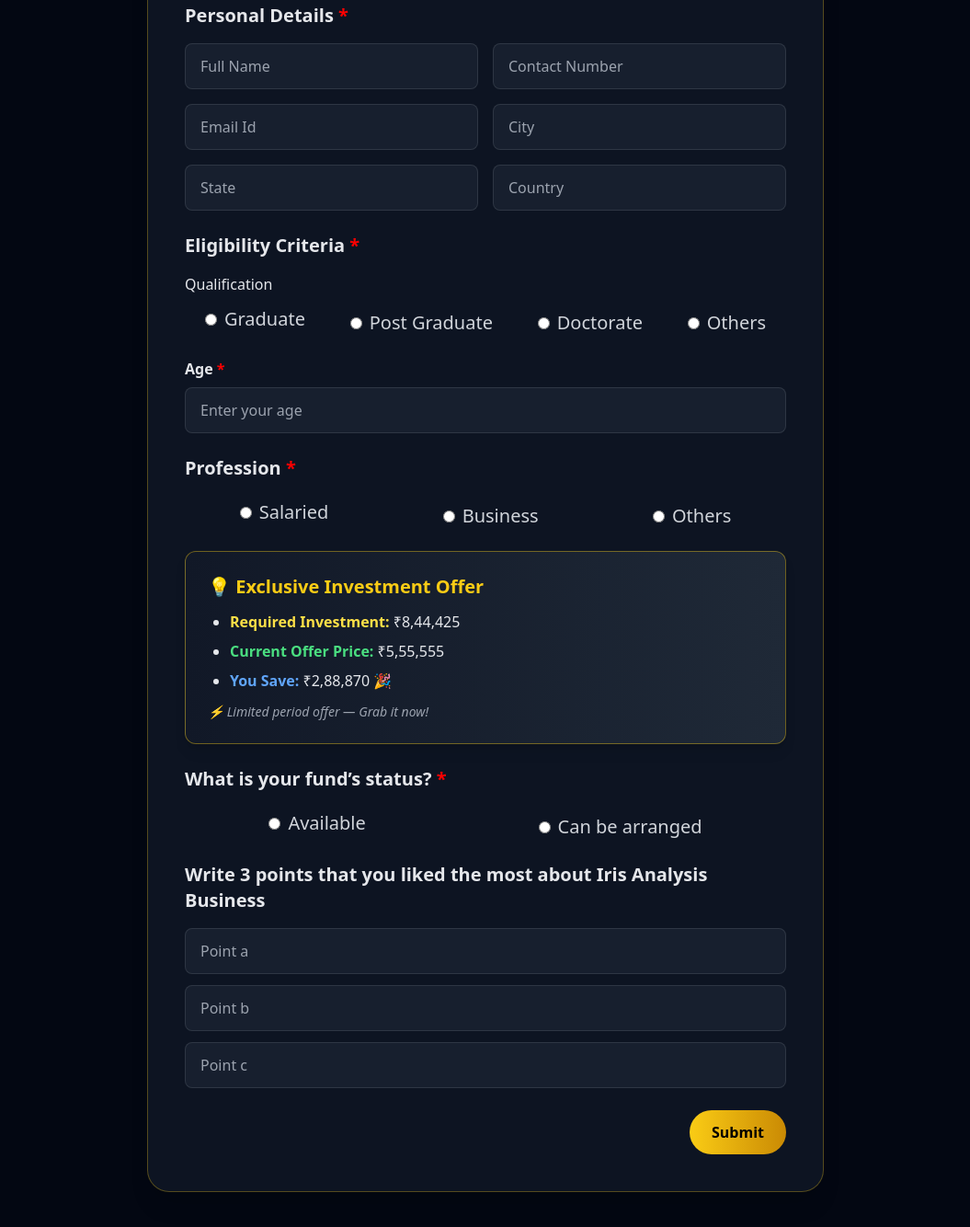
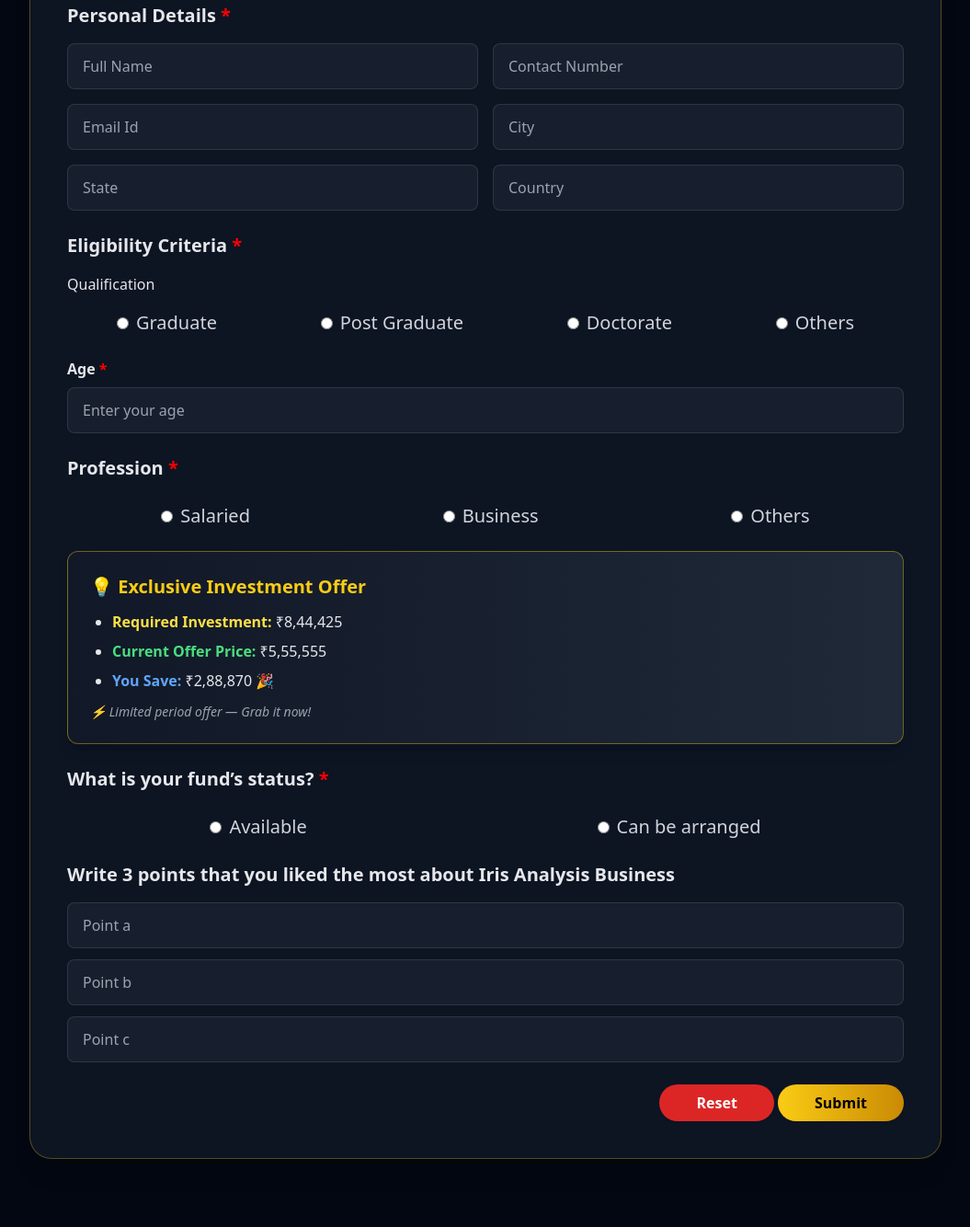
Before and after one commit to mdrabil/iris_analysis, a plain HTML site: page contact.html in a window 1280 px wide. Shown: the part 294-1628 px from the top of the page at 92% size, without its empty margins (112-1167 px from the left). After the commit the page ends 1602 px from the top, so only its background shows below. Drawn offline with nearby package versions, Linux system fonts and the light colour scheme.

Commit message:
added final

```diff
--- a/contact.html
+++ b/contact.html
@@ -15,12 +15,12 @@
   <body class="bg-gray-950 text-gray-200">
 
     <!-- Loader (Hidden by default) -->
-<div id="loader" class="fixed inset-0 flex items-center justify-center bg-black/70 z-50 hidden">
+<div id="loader" class="fixed inset-0 flex items-baseline justify-baseline bg-black/70 z-50 hidden">
   <div class="animate-spin rounded-full h-16 w-16 border-4 border-yellow-400 border-t-transparent"></div>
 </div>
     <!-- Application Form -->
 
-    <section class="max-w-3xl mx-auto px-4 py-12 relative">
+    <section class="max-w-5xl mx-auto px-4 py-12 relative">
       <!-- Go Back Button -->
 
 
@@ -39,8 +39,8 @@
           <div>
             <label class="block font-semibold mb-2"> Have you watched the complete Video? <span style="color: red; font-weight: bold;"> *</span></label>
             <div class="space-y-2 text-lg md:text-xl text-gray-300">
-              <label class="flex items-center gap-2"><input type="radio" name="watched" value="Yes" required> Yes</label>
-              <label class="flex items-center gap-2"><input type="radio" name="watched" value="No"> No</label>
+              <label class="flex items-baseline gap-2"><input type="radio" name="watched" value="Yes" required> Yes</label>
+              <label class="flex items-baseline gap-2"><input type="radio" name="watched" value="No"> No</label>
             </div>
             <p class="mt-2 text-sm text-gray-400">If not, please watch the video before applying.</p>
           </div>
@@ -62,11 +62,11 @@
           <div>
             <h2 class="text-xl font-semibold mb-4"> Eligibility Criteria <span style="color: red; font-weight: bold;"> *</span></h2>
             <label class="block mb-2">Qualification</label>
-            <div class="space-y-2 text-lg md:text-xl text-gray-300" style="display: flex; align-items: center;justify-content: space-around; flex-wrap: wrap; gap: 5px;">
-              <label class="flex items-center gap-2"><input type="radio" name="qualification" value="Graduate"> Graduate</label>
-              <label class="flex items-center gap-2"><input type="radio" name="qualification" value="Post Graduate"> Post Graduate</label>
-              <label class="flex items-center gap-2"><input type="radio" name="qualification" value="Doctorate"> Doctorate</label>
-              <label class="flex items-center gap-2"><input type="radio" name="qualification" value="Others"> Others</label>
+            <div class="space-y-2 text-lg md:text-xl text-gray-300" style="display: flex; align-items: baseline;justify-content: space-around; flex-wrap: wrap; gap: 5px;">
+              <label class="flex items-baseline gap-2"><input type="radio" name="qualification" value="Graduate"> Graduate</label>
+              <label class="flex items-baseline gap-2"><input type="radio" name="qualification" value="Post Graduate"> Post Graduate</label>
+              <label class="flex items-baseline gap-2"><input type="radio" name="qualification" value="Doctorate"> Doctorate</label>
+              <label class="flex items-baseline gap-2"><input type="radio" name="qualification" value="Others"> Others</label>
             </div>
           </div>
 
@@ -80,10 +80,10 @@
           <div>
             <h2 class="text-xl font-semibold mb-4"> Profession <span style="color: red; font-weight: bold;"> *</span></h2>
             <!-- <div class="space-y-2 text-lg md:text-xl text-gray-300"> -->
-                <div class="space-y-2 text-lg md:text-xl text-gray-300" style="display: flex; align-items: center;justify-content: space-around; flex-wrap: wrap; gap: 5px;">
-              <label class="flex items-center gap-2"><input type="radio" name="profession" value="Salaried"> Salaried</label>
-              <label class="flex items-center gap-2"><input type="radio" name="profession" value="Business"> Business</label>
-              <label class="flex items-center gap-2"><input type="radio" name="profession" value="Others"> Others</label>
+                <div class="space-y-2 text-lg md:text-xl text-gray-300" style="display: flex; align-items: self-end;justify-content: space-around; flex-wrap: wrap; gap: 5px;">
+              <label class="flex items-baseline gap-2"><input type="radio" name="profession" value="Salaried"> Salaried</label>
+              <label class="flex items-baseline gap-2"><input type="radio" name="profession" value="Business"> Business</label>
+              <label class="flex items-baseline gap-2"><input type="radio" name="profession" value="Others"> Others</label>
             </div>
           </div>
 
@@ -109,9 +109,9 @@
           <div>
             <h2 class="text-xl font-semibold mb-4"> What is your fund’s status? <span style="color: red; font-weight: bold;"> *</span></h2>
             <!-- <div class="space-y-2 text-lg md:text-xl text-gray-300"> -->
-                            <div class="space-y-2 text-lg md:text-xl text-gray-300" style="display: flex; align-items: center;justify-content: space-around; flex-wrap: wrap; gap: 5px;">
-              <label class="flex items-center gap-2"><input type="radio" name="funds" value="Available"> Available</label>
-              <label class="flex items-center gap-2"><input type="radio" name="funds" value="Can be arranged"> Can be arranged</label>
+                            <div class="space-y-2 text-lg md:text-xl text-gray-300" style="display: flex; align-items: baseline;justify-content: space-around; flex-wrap: wrap; gap: 5px;">
+              <label class="flex items-baseline gap-2"><input type="radio" name="funds" value="Available"> Available</label>
+              <label class="flex items-baseline gap-2"><input type="radio" name="funds" value="Can be arranged"> Can be arranged</label>
             </div>
           </div>
 
@@ -128,7 +128,13 @@
           <!-- Submit -->
           <div class="text-right">
 
-    <button type="submit" class="px-6 py-3 rounded-full bg-gradient-to-r from-yellow-400 to-yellow-600 text-black font-bold hover:from-yellow-500 hover:to-yellow-700 transition">Submit</button>
+              <button
+    type="reset"
+    class="px-10 py-2 rounded-full bg-red-600 text-white font-bold hover:bg-red-700 transition">
+    Reset
+  </button>
+    <!-- <button type="submit" class="px-6 py-3 rounded-full bg-gradient-to-r from-red-400 to-red-600 text-black font-bold hover:from-yellow-500 hover:to-yellow-700 transition">Reset</button> -->
+    <button type="button" class="px-10 py-2 rounded-full bg-gradient-to-r from-yellow-400 to-yellow-600 text-black font-bold hover:from-yellow-500 hover:to-yellow-700 transition">Submit</button>
 
             <!-- <button type="submit" class="px-6 py-3 rounded-full bg-gradient-to-r from-yellow-400 to-yellow-600 text-black font-bold hover:from-yellow-500 hover:to-yellow-700 transition">Submit</button> -->
           </div>
```
